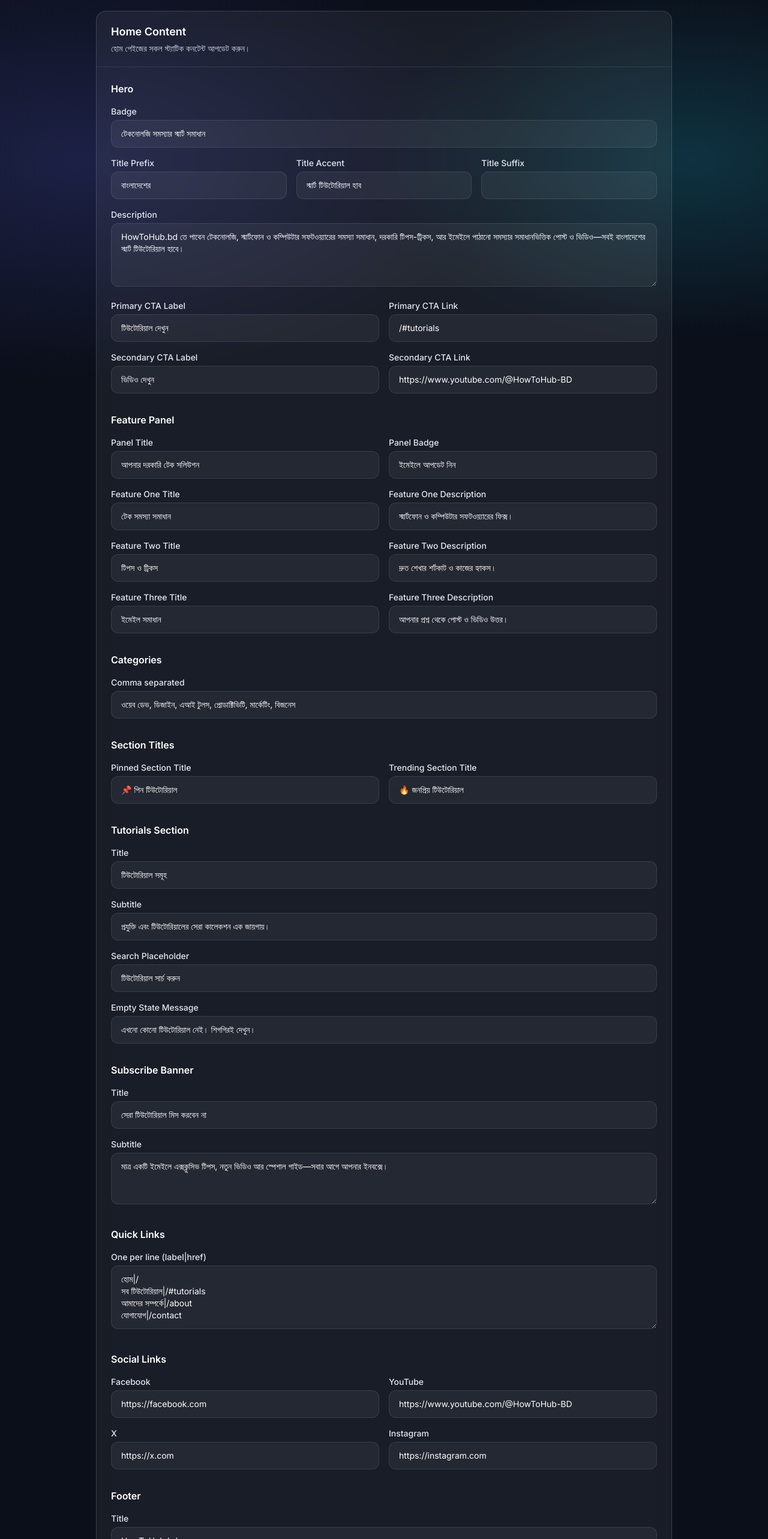
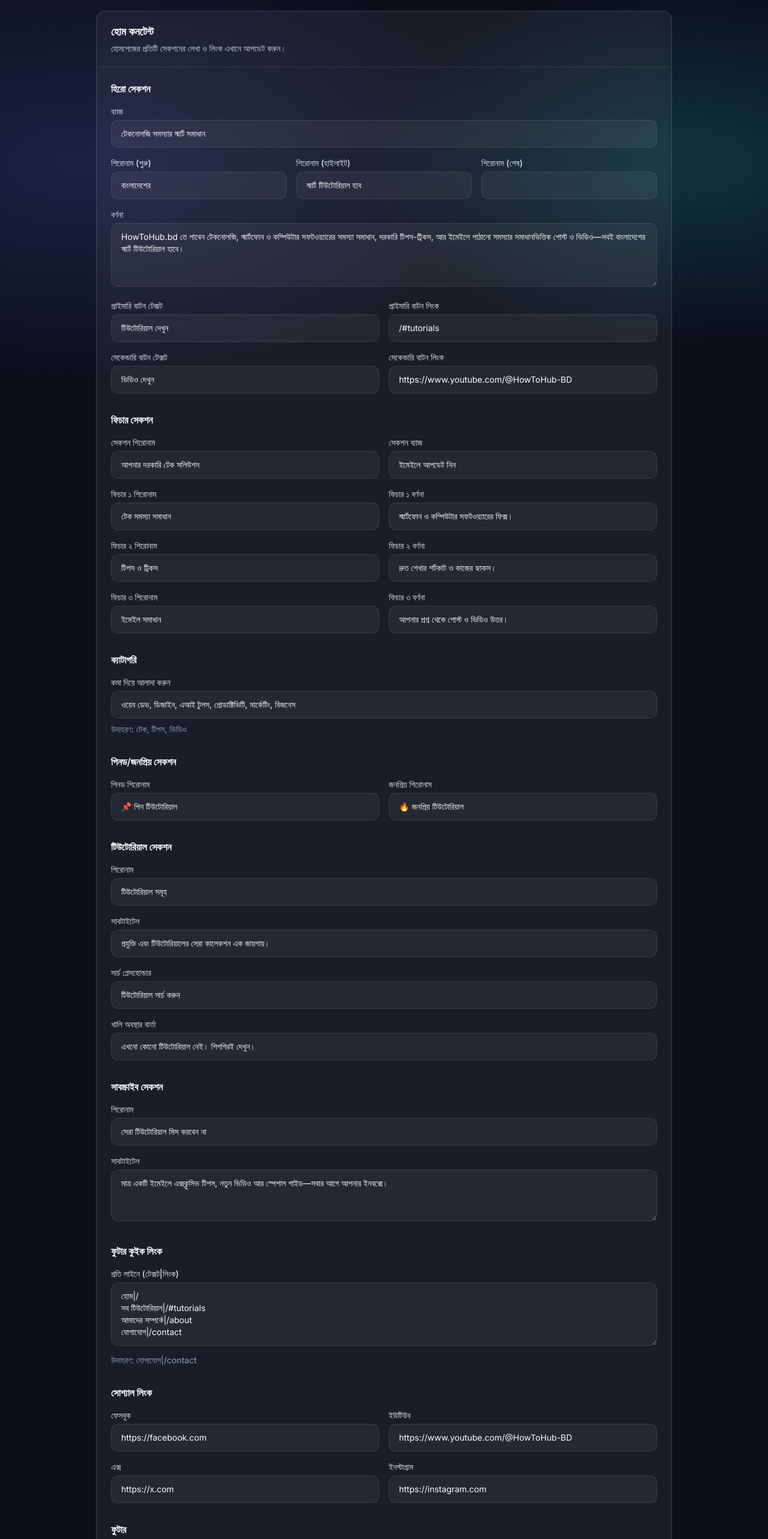
Before and after one commit to mdkamrulbd/HowToHub.bd, a Next.js app: page /admin/home-content in a window 1280 px wide. Shown: the part 80-2646 px from the top of the page at 60% size. Built offline with nearby package versions, Linux system fonts and the light colour scheme; no server answers; the database is empty.

Commit message:
chore-home-content-form-messages-and-labels

```diff
--- a/src/app/admin/home-content/page.tsx
+++ b/src/app/admin/home-content/page.tsx
@@ -1,9 +1,12 @@
 import { readHomeContent } from '@/utils/homeContentStore'
 import { updateHomeContent } from './actions'
-import { Save } from 'lucide-react'
 import ConfirmSubmit from '@/components/ConfirmSubmit'
 
-export default async function HomeContentPage() {
+export default async function HomeContentPage({
+  searchParams,
+}: {
+  searchParams?: { success?: string; error?: string }
+}) {
   const contentData = await readHomeContent()
 
   const defaultContent = {
@@ -68,15 +71,30 @@ export default async function HomeContentPage() {
     <div className="max-w-5xl mx-auto py-8 px-4 sm:px-6 lg:px-8">
       <div className="surface rounded-2xl overflow-hidden">
         <div className="px-4 py-5 sm:px-6">
-          <h3 className="text-lg font-semibold text-white">Home Content</h3>
-          <p className="mt-1 text-sm text-slate-300">হোম পেইজের সকল স্ট্যাটিক কনটেন্ট আপডেট করুন।</p>
+          <h3 className="text-lg font-semibold text-white">হোম কনটেন্ট</h3>
+          <p className="mt-1 text-sm text-slate-300">হোমপেজের প্রতিটি সেকশনের লেখা ও লিংক এখানে আপডেট করুন।</p>
         </div>
+        {(searchParams?.success === '1' || searchParams?.error) && (
+          <div className="px-4 sm:px-6">
+            <div
+              className={`rounded-xl border px-4 py-3 text-sm ${
+                searchParams?.success === '1'
+                  ? 'border-emerald-500/40 bg-emerald-500/10 text-emerald-200'
+                  : 'border-red-500/40 bg-red-500/10 text-red-200'
+              }`}
+            >
+              {searchParams?.success === '1'
+                ? 'হোম কনটেন্ট সফলভাবে আপডেট হয়েছে।'
+                : searchParams?.error}
+            </div>
+          </div>
+        )}
         <div className="border-t border-white/10 px-4 py-5 sm:p-6">
           <form id="home-content-form" action={updateHomeContent} className="space-y-8">
             <div className="space-y-4">
-              <h4 className="text-base font-semibold text-white">Hero</h4>
+              <h4 className="text-base font-semibold text-white">হিরো সেকশন</h4>
               <div>
-                <label htmlFor="hero_badge" className="block text-sm font-medium text-slate-200">Badge</label>
+                <label htmlFor="hero_badge" className="block text-sm font-medium text-slate-200">ব্যাজ</label>
                 <input
                   id="hero_badge"
                   name="hero_badge"
@@ -86,7 +104,7 @@ export default async function HomeContentPage() {
               </div>
               <div className="grid gap-4 md:grid-cols-3">
                 <div>
-                  <label htmlFor="hero_title_prefix" className="block text-sm font-medium text-slate-200">Title Prefix</label>
+                  <label htmlFor="hero_title_prefix" className="block text-sm font-medium text-slate-200">শিরোনাম (শুরু)</label>
                   <input
                     id="hero_title_prefix"
                     name="hero_title_prefix"
@@ -95,7 +113,7 @@ export default async function HomeContentPage() {
                   />
                 </div>
                 <div>
-                  <label htmlFor="hero_title_accent" className="block text-sm font-medium text-slate-200">Title Accent</label>
+                  <label htmlFor="hero_title_accent" className="block text-sm font-medium text-slate-200">শিরোনাম (হাইলাইট)</label>
                   <input
                     id="hero_title_accent"
                     name="hero_title_accent"
@@ -104,7 +122,7 @@ export default async function HomeContentPage() {
                   />
                 </div>
                 <div>
-                  <label htmlFor="hero_title_suffix" className="block text-sm font-medium text-slate-200">Title Suffix</label>
+                  <label htmlFor="hero_title_suffix" className="block text-sm font-medium text-slate-200">শিরোনাম (শেষ)</label>
                   <input
                     id="hero_title_suffix"
                     name="hero_title_suffix"
@@ -114,7 +132,7 @@ export default async function HomeContentPage() {
                 </div>
               </div>
               <div>
-                <label htmlFor="hero_description" className="block text-sm font-medium text-slate-200">Description</label>
+                <label htmlFor="hero_description" className="block text-sm font-medium text-slate-200">বর্ণনা</label>
                 <textarea
                   id="hero_description"
                   name="hero_description"
@@ -125,7 +143,7 @@ export default async function HomeContentPage() {
               </div>
               <div className="grid gap-4 md:grid-cols-2">
                 <div>
-                  <label htmlFor="primary_cta_label" className="block text-sm font-medium text-slate-200">Primary CTA Label</label>
+                  <label htmlFor="primary_cta_label" className="block text-sm font-medium text-slate-200">প্রাইমারি বাটন টেক্সট</label>
                   <input
                     id="primary_cta_label"
                     name="primary_cta_label"
@@ -134,7 +152,7 @@ export default async function HomeContentPage() {
                   />
                 </div>
                 <div>
-                  <label htmlFor="primary_cta_href" className="block text-sm font-medium text-slate-200">Primary CTA Link</label>
+                  <label htmlFor="primary_cta_href" className="block text-sm font-medium text-slate-200">প্রাইমারি বাটন লিংক</label>
                   <input
                     id="primary_cta_href"
                     name="primary_cta_href"
@@ -143,7 +161,7 @@ export default async function HomeContentPage() {
                   />
                 </div>
                 <div>
-                  <label htmlFor="secondary_cta_label" className="block text-sm font-medium text-slate-200">Secondary CTA Label</label>
+                  <label htmlFor="secondary_cta_label" className="block text-sm font-medium text-slate-200">সেকেন্ডারি বাটন টেক্সট</label>
                   <input
                     id="secondary_cta_label"
                     name="secondary_cta_label"
@@ -152,7 +170,7 @@ export default async function HomeContentPage() {
                   />
                 </div>
                 <div>
-                  <label htmlFor="secondary_cta_href" className="block text-sm font-medium text-slate-200">Secondary CTA Link</label>
+                  <label htmlFor="secondary_cta_href" className="block text-sm font-medium text-slate-200">সেকেন্ডারি বাটন লিংক</label>
                   <input
                     id="secondary_cta_href"
                     name="secondary_cta_href"
@@ -164,10 +182,10 @@ export default async function HomeContentPage() {
             </div>
 
             <div className="space-y-4">
-              <h4 className="text-base font-semibold text-white">Feature Panel</h4>
+              <h4 className="text-base font-semibold text-white">ফিচার সেকশন</h4>
               <div className="grid gap-4 md:grid-cols-2">
                 <div>
-                  <label htmlFor="feature_panel_title" className="block text-sm font-medium text-slate-200">Panel Title</label>
+                  <label htmlFor="feature_panel_title" className="block text-sm font-medium text-slate-200">সেকশন শিরোনাম</label>
                   <input
                     id="feature_panel_title"
                     name="feature_panel_title"
@@ -176,7 +194,7 @@ export default async function HomeContentPage() {
                   />
                 </div>
                 <div>
-                  <label htmlFor="feature_panel_badge" className="block text-sm font-medium text-slate-200">Panel Badge</label>
+                  <label htmlFor="feature_panel_badge" className="block text-sm font-medium text-slate-200">সেকশন ব্যাজ</label>
                   <input
                     id="feature_panel_badge"
                     name="feature_panel_badge"
@@ -187,7 +205,7 @@ export default async function HomeContentPage() {
               </div>
               <div className="grid gap-4 md:grid-cols-2">
                 <div>
-                  <label htmlFor="feature_one_title" className="block text-sm font-medium text-slate-200">Feature One Title</label>
+                  <label htmlFor="feature_one_title" className="block text-sm font-medium text-slate-200">ফিচার ১ শিরোনাম</label>
                   <input
                     id="feature_one_title"
                     name="feature_one_title"
@@ -196,7 +214,7 @@ export default async function HomeContentPage() {
                   />
                 </div>
                 <div>
-                  <label htmlFor="feature_one_description" className="block text-sm font-medium text-slate-200">Feature One Description</label>
+                  <label htmlFor="feature_one_description" className="block text-sm font-medium text-slate-200">ফিচার ১ বর্ণনা</label>
                   <input
                     id="feature_one_description"
                     name="feature_one_description"
@@ -205,7 +223,7 @@ export default async function HomeContentPage() {
                   />
                 </div>
                 <div>
-                  <label htmlFor="feature_two_title" className="block text-sm font-medium text-slate-200">Feature Two Title</label>
+                  <label htmlFor="feature_two_title" className="block text-sm font-medium text-slate-200">ফিচার ২ শিরোনাম</label>
                   <input
                     id="feature_two_title"
                     name="feature_two_title"
@@ -214,7 +232,7 @@ export default async function HomeContentPage() {
                   />
                 </div>
                 <div>
-                  <label htmlFor="feature_two_description" className="block text-sm font-medium text-slate-200">Feature Two Description</label>
+                  <label htmlFor="feature_two_description" className="block text-sm font-medium text-slate-200">ফিচার ২ বর্ণনা</label>
                   <input
                     id="feature_two_description"
                     name="feature_two_description"
@@ -223,7 +241,7 @@ export default async function HomeContentPage() {
                   />
                 </div>
                 <div>
-                  <label htmlFor="feature_three_title" className="block text-sm font-medium text-slate-200">Feature Three Title</label>
+                  <label htmlFor="feature_three_title" className="block text-sm font-medium text-slate-200">ফিচার ৩ শিরোনাম</label>
                   <input
                     id="feature_three_title"
                     name="feature_three_title"
@@ -232,7 +250,7 @@ export default async function HomeContentPage() {
                   />
                 </div>
                 <div>
-                  <label htmlFor="feature_three_description" className="block text-sm font-medium text-slate-200">Feature Three Description</label>
+                  <label htmlFor="feature_three_description" className="block text-sm font-medium text-slate-200">ফিচার ৩ বর্ণনা</label>
                   <input
                     id="feature_three_description"
                     name="feature_three_description"
@@ -244,23 +262,24 @@ export default async function HomeContentPage() {
             </div>
 
             <div className="space-y-4">
-              <h4 className="text-base font-semibold text-white">Categories</h4>
+              <h4 className="text-base font-semibold text-white">ক্যাটাগরি</h4>
               <div>
-                <label htmlFor="categories" className="block text-sm font-medium text-slate-200">Comma separated</label>
+                <label htmlFor="categories" className="block text-sm font-medium text-slate-200">কমা দিয়ে আলাদা করুন</label>
                 <input
                   id="categories"
                   name="categories"
                   defaultValue={categoriesValue}
                   className="mt-1 w-full rounded-xl border border-white/10 bg-white/5 px-4 py-3 text-sm text-white placeholder-slate-400 focus:border-indigo-400 focus:outline-none focus:ring-2 focus:ring-indigo-500/40"
                 />
+                <p className="mt-2 text-sm text-slate-400">উদাহরণ: টেক, টিপস, ভিডিও</p>
               </div>
             </div>
 
             <div className="space-y-4">
-              <h4 className="text-base font-semibold text-white">Section Titles</h4>
+              <h4 className="text-base font-semibold text-white">পিনড/জনপ্রিয় সেকশন</h4>
               <div className="grid gap-4 md:grid-cols-2">
                 <div>
-                  <label htmlFor="pinned_section_title" className="block text-sm font-medium text-slate-200">Pinned Section Title</label>
+                  <label htmlFor="pinned_section_title" className="block text-sm font-medium text-slate-200">পিনড শিরোনাম</label>
                   <input
                     id="pinned_section_title"
                     name="pinned_section_title"
@@ -269,7 +288,7 @@ export default async function HomeContentPage() {
                   />
                 </div>
                 <div>
-                  <label htmlFor="trending_section_title" className="block text-sm font-medium text-slate-200">Trending Section Title</label>
+                  <label htmlFor="trending_section_title" className="block text-sm font-medium text-slate-200">জনপ্রিয় শিরোনাম</label>
                   <input
                     id="trending_section_title"
                     name="trending_section_title"
@@ -281,9 +300,9 @@ export default async function HomeContentPage() {
             </div>
 
             <div className="space-y-4">
-              <h4 className="text-base font-semibold text-white">Tutorials Section</h4>
+              <h4 className="text-base font-semibold text-white">টিউটোরিয়াল সেকশন</h4>
               <div>
-                <label htmlFor="tutorials_title" className="block text-sm font-medium text-slate-200">Title</label>
+                <label htmlFor="tutorials_title" className="block text-sm font-medium text-slate-200">শিরোনাম</label>
                 <input
                   id="tutorials_title"
                   name="tutorials_title"
@@ -292,7 +311,7 @@ export default async function HomeContentPage() {
                 />
               </div>
               <div>
-                <label htmlFor="tutorials_subtitle" className="block text-sm font-medium text-slate-200">Subtitle</label>
+                <label htmlFor="tutorials_subtitle" className="block text-sm font-medium text-slate-200">সাবটাইটেল</label>
                 <input
                   id="tutorials_subtitle"
                   name="tutorials_subtitle"
@@ -301,7 +320,7 @@ export default async function HomeContentPage() {
                 />
               </div>
               <div>
-                <label htmlFor="tutorials_search_placeholder" className="block text-sm font-medium text-slate-200">Search Placeholder</label>
+                <label htmlFor="tutorials_search_placeholder" className="block text-sm font-medium text-slate-200">সার্চ প্লেসহোল্ডার</label>
                 <input
                   id="tutorials_search_placeholder"
                   name="tutorials_search_placeholder"
@@ -310,7 +329,7 @@ export default async function HomeContentPage() {
                 />
               </div>
               <div>
-                <label htmlFor="empty_posts_message" className="block text-sm font-medium text-slate-200">Empty State Message</label>
+                <label htmlFor="empty_posts_message" className="block text-sm font-medium text-slate-200">খালি অবস্থার বার্তা</label>
                 <input
                   id="empty_posts_message"
                   name="empty_posts_message"
@@ -321,9 +340,9 @@ export default async function HomeContentPage() {
             </div>
 
             <div className="space-y-4">
-              <h4 className="text-base font-semibold text-white">Subscribe Banner</h4>
+              <h4 className="text-base font-semibold text-white">সাবস্ক্রাইব সেকশন</h4>
               <div>
-                <label htmlFor="subscribe_title" className="block text-sm font-medium text-slate-200">Title</label>
+                <label htmlFor="subscribe_title" className="block text-sm font-medium text-slate-200">শিরোনাম</label>
                 <input
                   id="subscribe_title"
                   name="subscribe_title"
@@ -332,7 +351,7 @@ export default async function HomeContentPage() {
                 />
               </div>
               <div>
-                <label htmlFor="subscribe_subtitle" className="block text-sm font-medium text-slate-200">Subtitle</label>
+                <label htmlFor="subscribe_subtitle" className="block text-sm font-medium text-slate-200">সাবটাইটেল</label>
                 <textarea
                   id="subscribe_subtitle"
                   name="subscribe_subtitle"
@@ -344,9 +363,9 @@ export default async function HomeContentPage() {
             </div>
 
             <div className="space-y-4">
-              <h4 className="text-base font-semibold text-white">Quick Links</h4>
+              <h4 className="text-base font-semibold text-white">ফুটার কুইক লিংক</h4>
               <div>
-                <label htmlFor="quick_links" className="block text-sm font-medium text-slate-200">One per line (label|href)</label>
+                <label htmlFor="quick_links" className="block text-sm font-medium text-slate-200">প্রতি লাইনে (টেক্সট|লিংক)</label>
                 <textarea
                   id="quick_links"
                   name="quick_links"
@@ -355,14 +374,15 @@ export default async function HomeContentPage() {
                   className="mt-1 w-full rounded-xl border border-white/10 bg-white/5 px-4 py-3 text-sm text-white placeholder-slate-400 focus:border-indigo-400 focus:outline-none focus:ring-2 focus:ring-indigo-500/40"
                   placeholder="হোম|/\nসব টিউটোরিয়াল|/#tutorials"
                 />
+                <p className="mt-2 text-sm text-slate-400">উদাহরণ: যোগাযোগ|/contact</p>
               </div>
             </div>
 
             <div className="space-y-4">
-              <h4 className="text-base font-semibold text-white">Social Links</h4>
+              <h4 className="text-base font-semibold text-white">সোশ্যাল লিংক</h4>
               <div className="grid gap-4 md:grid-cols-2">
                 <div>
-                  <label htmlFor="social_facebook" className="block text-sm font-medium text-slate-200">Facebook</label>
+                  <label htmlFor="social_facebook" className="block text-sm font-medium text-slate-200">ফেসবুক</label>
                   <input
                     id="social_facebook"
                     name="social_facebook"
@@ -371,7 +391,7 @@ export default async function HomeContentPage() {
                   />
                 </div>
                 <div>
-                  <label htmlFor="social_youtube" className="block text-sm font-medium text-slate-200">YouTube</label>
+                  <label htmlFor="social_youtube" className="block text-sm font-medium text-slate-200">ইউটিউব</label>
                   <input
                     id="social_youtube"
                     name="social_youtube"
@@ -380,7 +400,7 @@ export default async function HomeContentPage() {
                   />
                 </div>
                 <div>
-                  <label htmlFor="social_x" className="block text-sm font-medium text-slate-200">X</label>
+                  <label htmlFor="social_x" className="block text-sm font-medium text-slate-200">এক্স</label>
                   <input
                     id="social_x"
                     name="social_x"
@@ -389,7 +409,7 @@ export default async function HomeContentPage() {
                   />
                 </div>
                 <div>
-                  <label htmlFor="social_instagram" className="block text-sm font-medium text-slate-200">Instagram</label>
+                  <label htmlFor="social_instagram" className="block text-sm font-medium text-slate-200">ইনস্টাগ্রাম</label>
                   <input
                     id="social_instagram"
                     name="social_instagram"
@@ -401,9 +421,9 @@ export default async function HomeContentPage() {
             </div>
 
             <div className="space-y-4">
-              <h4 className="text-base font-semibold text-white">Footer</h4>
+              <h4 className="text-base font-semibold text-white">ফুটার</h4>
               <div>
-                <label htmlFor="footer_title" className="block text-sm font-medium text-slate-200">Title</label>
+                <label htmlFor="footer_title" className="block text-sm font-medium text-slate-200">শিরোনাম</label>
                 <input
                   id="footer_title"
                   name="footer_title"
@@ -412,7 +432,7 @@ export default async function HomeContentPage() {
                 />
               </div>
               <div>
-                <label htmlFor="footer_description" className="block text-sm font-medium text-slate-200">Description</label>
+                <label htmlFor="footer_description" className="block text-sm font-medium text-slate-200">বর্ণনা</label>
                 <textarea
                   id="footer_description"
                   name="footer_description"
@@ -423,7 +443,7 @@ export default async function HomeContentPage() {
               </div>
               <div className="grid gap-4 md:grid-cols-2">
                 <div>
-                  <label htmlFor="footer_email" className="block text-sm font-medium text-slate-200">Contact Email</label>
+                  <label htmlFor="footer_email" className="block text-sm font-medium text-slate-200">ইমেইল</label>
                   <input
                     id="footer_email"
                     name="footer_email"
@@ -433,7 +453,7 @@ export default async function HomeContentPage() {
                   />
                 </div>
                 <div>
-                  <label htmlFor="footer_address" className="block text-sm font-medium text-slate-200">Address</label>
+                  <label htmlFor="footer_address" className="block text-sm font-medium text-slate-200">ঠিকানা</label>
                   <input
                     id="footer_address"
                     name="footer_address"
@@ -443,7 +463,7 @@ export default async function HomeContentPage() {
                 </div>
               </div>
               <div>
-                <label htmlFor="footer_credit" className="block text-sm font-medium text-slate-200">Credit Line</label>
+                <label htmlFor="footer_credit" className="block text-sm font-medium text-slate-200">ক্রেডিট লাইন</label>
                 <input
                   id="footer_credit"
                   name="footer_credit"
@@ -456,7 +476,7 @@ export default async function HomeContentPage() {
             <div className="flex justify-end">
               <ConfirmSubmit
                 formId="home-content-form"
-                label="Save Changes"
+                label="সেভ করুন"
                 confirmTitle="পরিবর্তন নিশ্চিত?"
                 confirmMessage="এই পরিবর্তনগুলো সেভ করতে চান?"
                 confirmLabel="হ্যাঁ, সেভ করুন"
```
Also changed, not shown: src/app/admin/home-content/actions.ts (+8 -1 lines).
